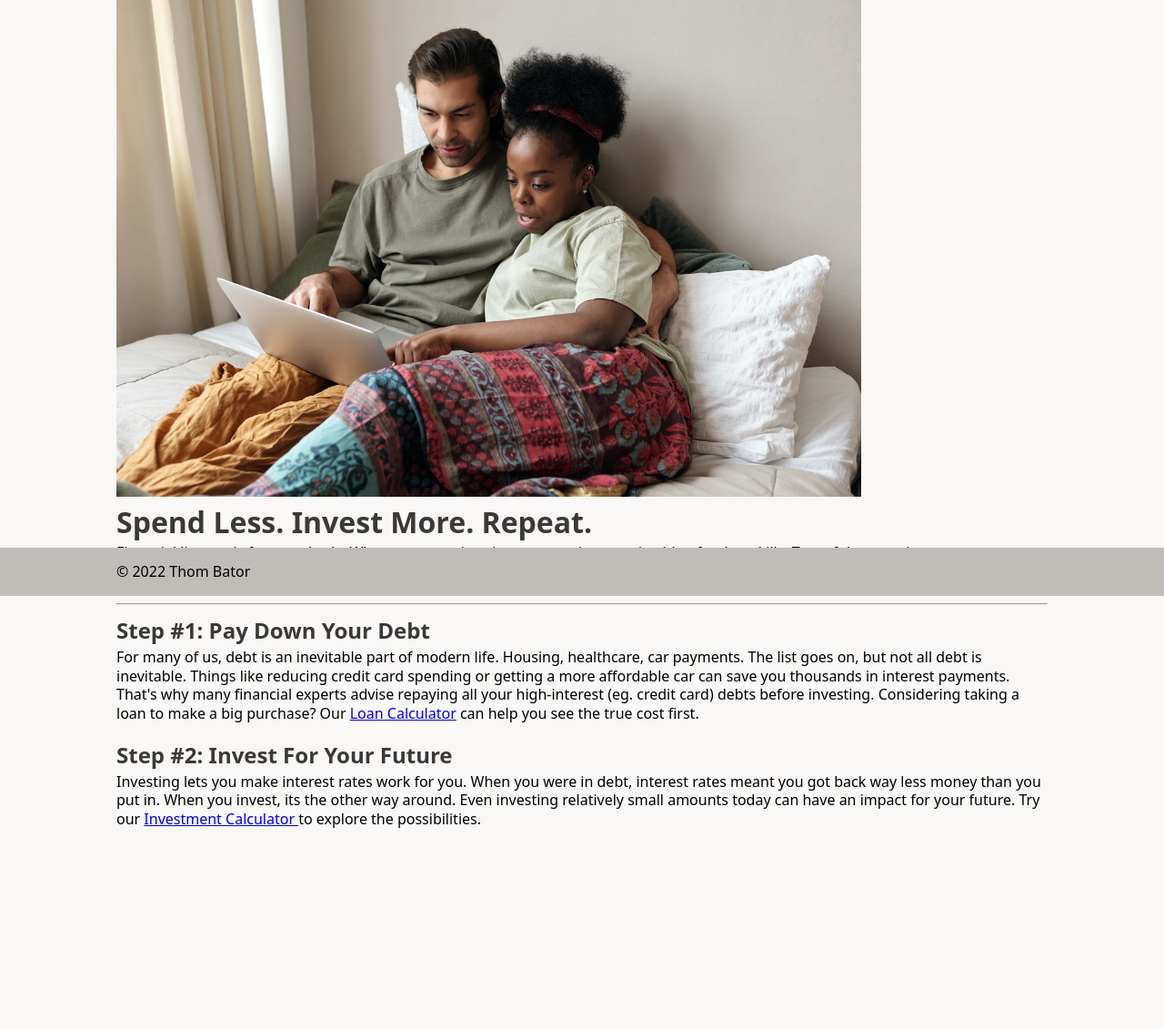
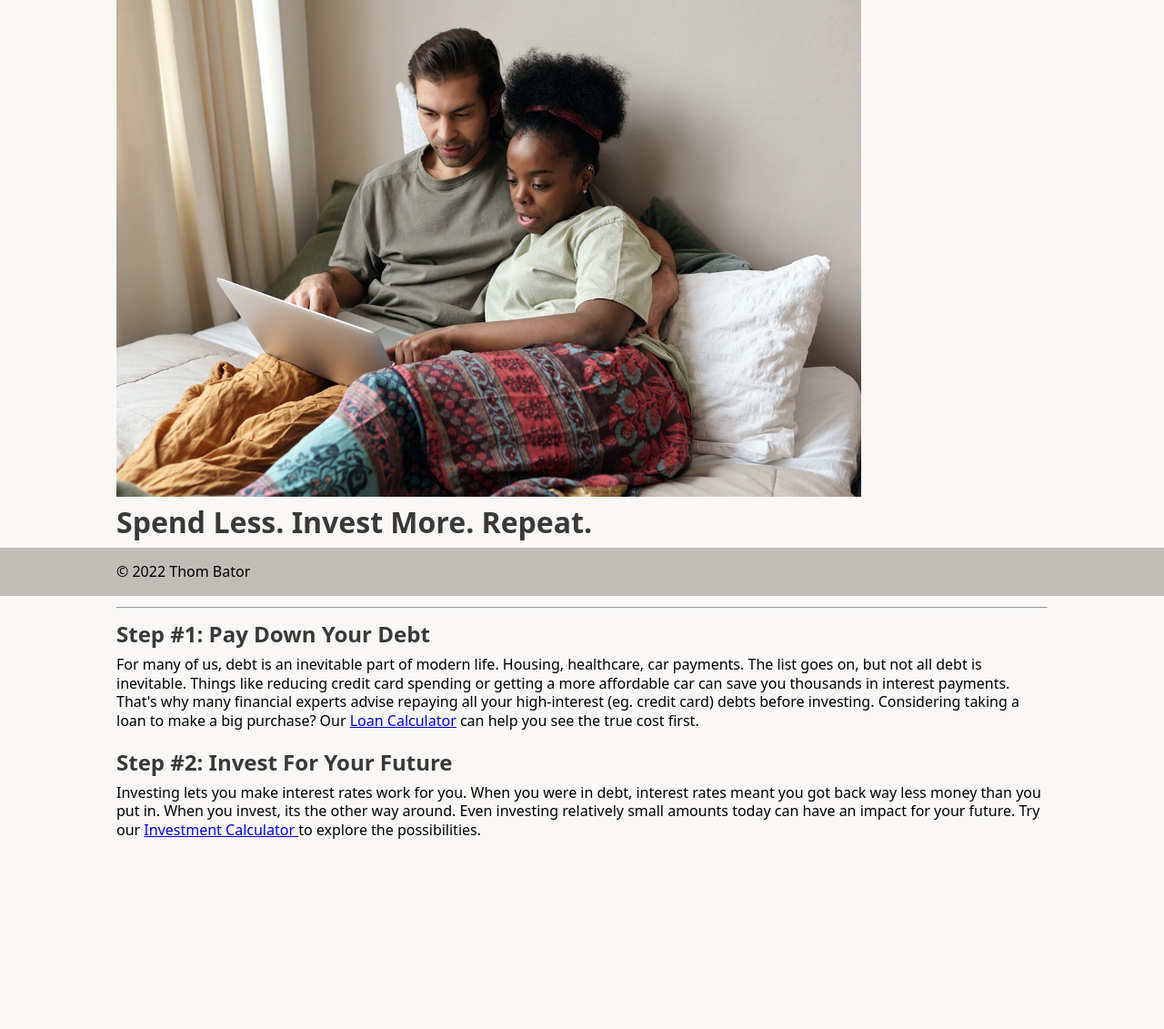
Before and after one commit to ThomBator/financial-calculators, a Flask app: page / in a window 1280 px wide. Shown: the part 145-1276 px from the top of the page at 91% size. Before the commit the page ends 1055 px from the top, so only its background shows below. Run offline with Flask 2, Linux system fonts and the light colour scheme.

Commit message:
changed font-weight for paragraph, was looking too thin on some browsers

```diff
--- a/fincalc/static/style.css
+++ b/fincalc/static/style.css
@@ -31,7 +31,7 @@ main {
 
  p {
     line-height: 1.3;
-    font-weight: 300;
+    font-weight: 400;
     margin-bottom: 0.5rem;
 }
 
@@ -40,7 +40,7 @@ h1, h2 {
     line-height: 0.9;
     margin-top: 0.1rem;
     color:#3a3938;
-    margin-bottom: 0.5rem;
+    margin-bottom: 0.75rem;
 }
 .mainPageSections {
     padding: 0.5 rem 0rem 0.5rem 0rem;
```
